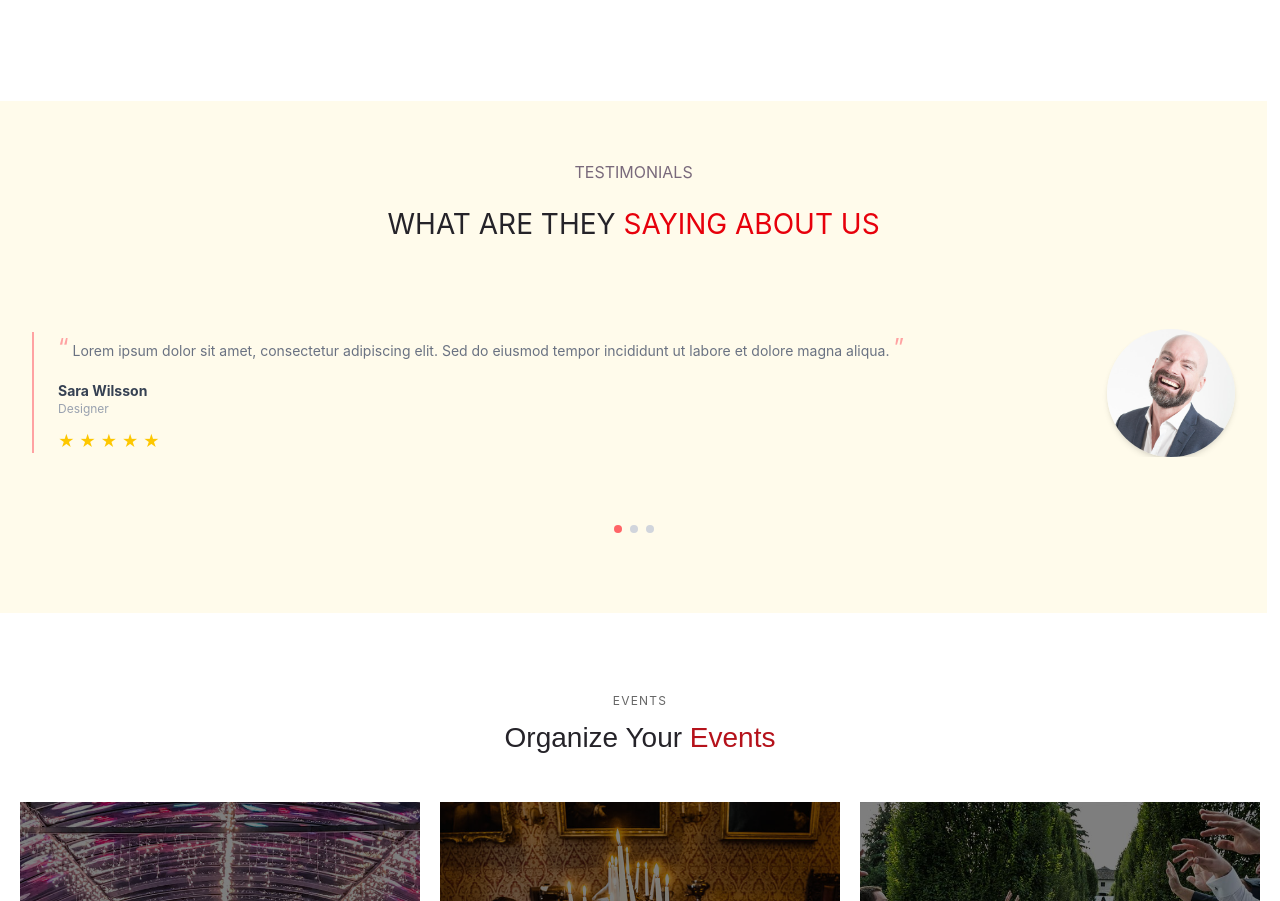
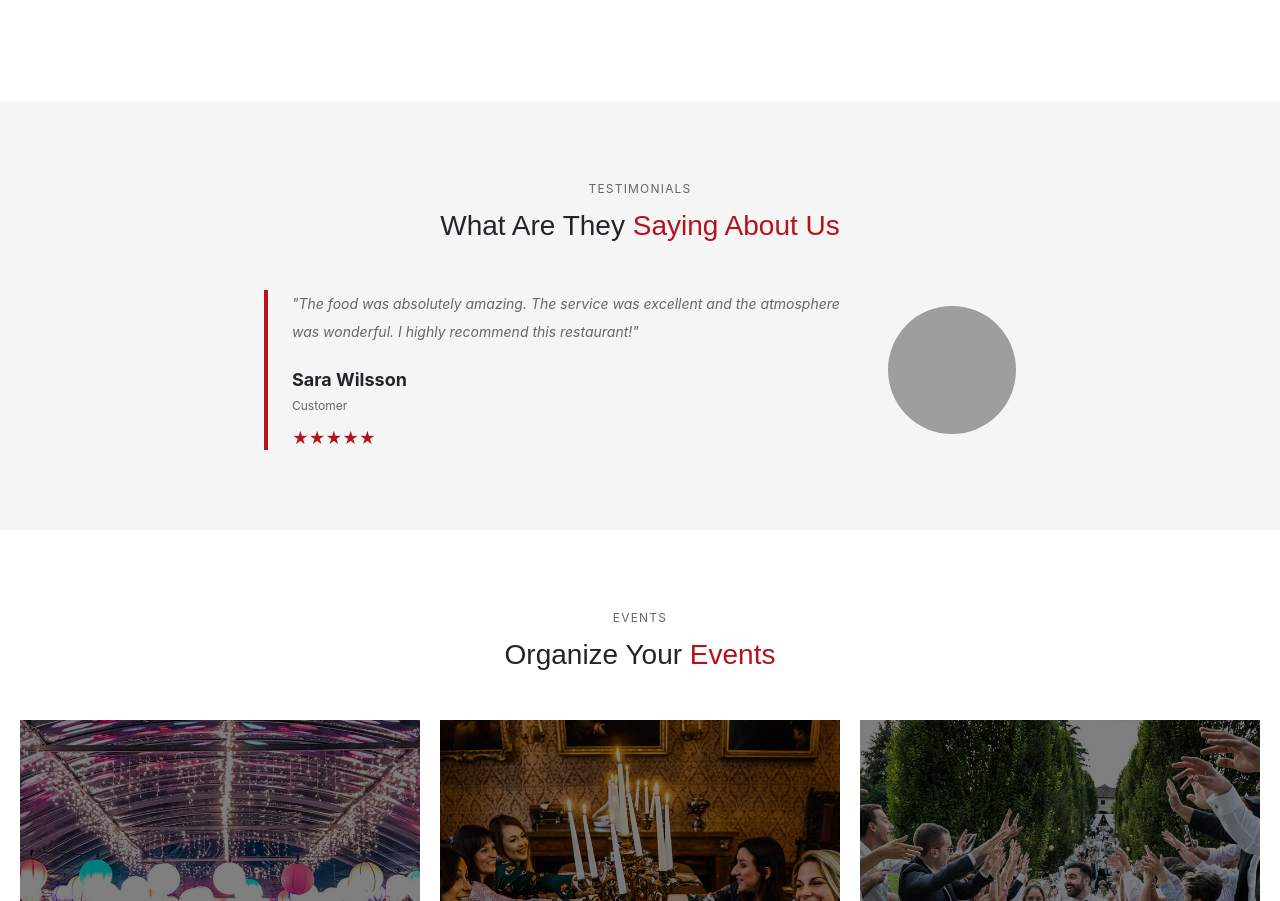
Before and after one commit to SaadZakraoui/saad.zakraoui, a website: page index.html in a window 1280 px wide. Shown: the part 4288-5189 px from the top of the page. Drawn offline with Linux system fonts and the light colour scheme; grey boxes are pictures that could not be loaded.

Commit message:
add section 6

```diff
--- a/index.html
+++ b/index.html
@@ -276,7 +276,8 @@
             </div>
             <div class=" w-[30vw] h-[17vh] flex flex-row justify-around self-center items-center font-sans text-2xl  ">
                <a href="" class=" underline decoration-red-500 underline-offset-8">Starters</a>
-          <a href="" class=" underline decoration-mauve-400 hover:decoration-red-500 underline-offset-8">Breakfast</a>
+               <a href=""
+                  class=" underline decoration-mauve-400 hover:decoration-red-500 underline-offset-8">Breakfast</a>
                <a href="" class=" underline decoration-mauve-400 hover:decoration-red-500 underline-offset-8">Lunch</a>
                <a href="" class=" underline decoration-mauve-400 hover:decoration-red-500 underline-offset-8">Dinner</a>
             </div>
@@ -285,21 +286,21 @@
                <h1 class="flex font-amatic font-normal text-5xl text-red-500 pb-7">STARTERS</h1>
             </div>
             <div class="w-[99vw] h-[120vh] pt-3 flex flex-col justify-between">
-         <div  id="section1" class="w-[98vw] h-[50vh] flex flex-row justify-around">
+               <div id="section1" class="w-[98vw] h-[50vh] flex flex-row justify-around">
                   <div class="w-[20vw] h-[50vh] flex flex-col justify-center items-center gap-2.5 ">
-        <img class="w-[20vw] h-[40vh]"  src="/public/images/hero-img.png" alt="">
+                     <img class="w-[20vw] h-[40vh]" src="/public/images/hero-img.png" alt="">
                      <h1 class="text-2xl font-sans">Magnam Tiste</h1>
                      <p class=" font-medium text-mauve-500">bnin,ladid,wa3er,chahiy,na3na3,diftar</p>
                      <h2 class="font-bold text-3xl text-red-600">$5.95</h2>
                   </div>
                   <div class="w-[20vw] h-[50vh] flex flex-col justify-center items-center gap-2.5 ">
-        <img class="w-[20vw] h-[40vh]"  src="/public/images/menu/menu-item-2.png" alt="">
+                     <img class="w-[20vw] h-[40vh]" src="/public/images/menu/menu-item-2.png" alt="">
                      <h1 class="text-2xl font-sans">Aut luia</h1>
                      <p class=" font-medium text-mauve-500">bnin,ladid,wa3er,chahiy,na3na3,diftar</p>
                      <h2 class="font-bold text-3xl text-red-600">$14.95</h2>
                   </div>
                   <div class="w-[20vw] h-[50vh] flex flex-col justify-center items-center gap-2.5 ">
-        <img class="w-[20vw] h-[40vh]"  src="/public/images/menu/menu-item-3.png" alt="">
+                     <img class="w-[20vw] h-[40vh]" src="/public/images/menu/menu-item-3.png" alt="">
                      <h1 class="text-2xl font-sans">Est Eligendi</h1>
                      <p class=" font-medium text-mauve-500">bnin,ladid,wa3er,chahiy,na3na3,diftar</p>
                      <h2 class="font-bold text-3xl text-red-600">$8.95</h2>
@@ -309,19 +310,19 @@
                <div id="section2" class="w-[98vw] h-[50vh] flex flex-row justify-around ">
 
                   <div class="w-[20vw] h-[50vh] flex flex-col justify-center items-center gap-2.5 ">
-        <img class="w-[20vw] h-[40vh]"  src="/public/images/menu/menu-item-4.png" alt="">
+                     <img class="w-[20vw] h-[40vh]" src="/public/images/menu/menu-item-4.png" alt="">
                      <h1 class="text-2xl font-sans">Eos Luisbusdam</h1>
                      <p class=" font-medium text-mauve-500">bnin,ladid,wa3er,chahiy,na3na3,diftar</p>
                      <h2 class="font-bold text-3xl text-red-600">$12.95</h2>
                   </div>
                   <div class="w-[20vw] h-[50vh] flex flex-col justify-center items-center gap-2.5 ">
-        <img class="w-[20vw] h-[40vh]"  src="/public/images/menu/menu-item-5.png" alt="">
+                     <img class="w-[20vw] h-[40vh]" src="/public/images/menu/menu-item-5.png" alt="">
                      <h1 class="text-2xl font-sans">t9alia</h1>
                      <p class=" font-medium text-mauve-500">bnin,ladid,wa3er,chahiy,na3na3,diftar</p>
                      <h2 class="font-bold text-3xl text-red-600">$12.95</h2>
                   </div>
                   <div class="w-[20vw] h-[50vh] flex flex-col justify-center items-center gap-2.5 ">
-        <img class="w-[20vw] h-[40vh]"  src="/public/images/menu/menu-item-6.png" alt="">
+                     <img class="w-[20vw] h-[40vh]" src="/public/images/menu/menu-item-6.png" alt="">
                      <h1 class="text-2xl font-sans">khobayza</h1>
                      <p class=" font-medium text-mauve-500">bnin,ladid,wa3er,chahiy,na3na3,diftar</p>
                      <h2 class="font-bold text-3xl text-red-600">$9.95</h2>
@@ -331,105 +332,43 @@
 
          </section>
          <section id="taha" id="reviews">
+            <section class="bg-light py-16 md:py-20">
+               <div class="max-w-5xl mx-auto px-5">
+                  <div class="text-center mb-12">
+                     <p class="text-xs text-body uppercase tracking-widest">
+                        Testimonials
+                     </p>
+                     <h2 class="text-3xl font-heading mt-3">
+                        What Are They <span class="text-primary">Saying About Us</span>
+                     </h2>
+                  </div>
+                  <div class="flex flex-col md:flex-row items-center justify-center gap-8 md:gap-12">
+                     <div class="border-l-4 border-primary pl-6 max-w-xl">
+                        <p class="text-sm text-body italic leading-7">
+                           "The food was absolutely amazing. The service
+                           was excellent and the atmosphere was wonderful.
+                           I highly recommend this restaurant!"
+                        </p>
+                        <h3 class="text-lg font-bold mt-5">
+                           Sara Wilsson
+                        </h3>
+                        <p class="text-xs text-body mt-1">
+                           Customer
+                        </p>
+                        <div class="text-primary mt-3">
+                           ★★★★★
+                        </div>
+                     </div>
+                     <img src="https://images.unsplash.com/photo-1534528741775-53994a69daeb?w=400" alt="Customer"
+                        class="w-32 h-32 rounded-full object-cover">
+                  </div>
+               </div>
             </section>
-   <section class=" w-[99vw] h-[64vh] bg-amber-50 flex flex-col items-center gap-7">
-           <div class="w-[40vw] h-[25vh] flex flex-col justify-center items-center gap-6">
-            <h2 class=" text-mauve-500 ">TESTIMONIALS</h2>
-            <h1 class="text-3xl font-amatic">WHAT ARE THEY <span class="text-red-600">SAYING ABOUT US</span></h1>
-           </div>
-        <div class="overflow-hidden">
-
-                <div class="carousel-track flex w-[200%]">
-
-                    <div class="flex  w-1/2 shrink-0 items-center justify-around px-8">
-
-                        <div class="flex-1 border-l-2 border-red-300 pl-6">
-                            <p class="text-sm text-gray-500 leading-7 mb-4">
-                                <span class="text-red-300 text-2xl">“</span>
-                                Lorem ipsum dolor sit amet, consectetur adipiscing elit. Sed do eiusmod tempor incididunt ut labore et dolore magna aliqua.
-                                <span class="text-red-300 text-2xl">”</span>
-                            </p>
-                            <h3 class="text-sm font-bold text-gray-700">Sara Wilsson</h3>
-                            <p class="text-xs text-gray-400 mb-3">Designer</p>
-                            <div class="text-yellow-400">★ ★ ★ ★ ★</div>
-                        </div>
-
-                        <img src="/public/images/testimonials/testimonials-1.jpg"
-                            class="w-32 h-32 rounded-full object-cover shadow-md ml-8" alt="Sara">
-
-                    </div>
-
-                    <div class="flex w-1/2 shrink-0 items-center justify-around px-8">
-
-                        <div class="flex-1 border-l-2 border-red-300 pl-6">
-                            <p class="text-sm text-gray-500 leading-7 mb-4">
-                                <span class="text-red-300 text-2xl">“</span>
-                               Lorem ipsum dolor sit amet consectetur adipisicing elit. Nisi corporis error quos.
-                                <span class="text-red-300 text-2xl">”</span>
-                            </p>
-                            <h3 class="text-sm font-bold text-gray-700">John Larson</h3>
-                            <p class="text-xs text-gray-400 mb-3">Entrepreneur</p>
-                            <div class="text-yellow-400">★ ★ ★ ★ ★</div>
-                        </div>
-
-                        <img src="/public/images/testimonials/testimonials-2.jpg"
-                            class="w-32 h-32 rounded-full object-cover shadow-md ml-8" alt="John">
-
-                    </div>
-
-                    <div class="flex w-1/2 shrink-0 items-center justify-around px-8">
-
-                        <div class="flex-1 border-l-2 border-red-300 pl-6">
-                            <p class="text-sm text-gray-500 leading-7 mb-4">
-                                <span class="text-red-300 text-2xl">“</span>
-                                Lorem ipsum dolor sit amet, consectetur adipiscing elit. Sed do eiusmod tempor incididunt ut labore et dolore magna aliqua.
-                                <span class="text-red-300 text-2xl">”</span>
-                            </p>
-                            <h3 class="text-sm font-bold text-gray-700">Sara Wilsson</h3>
-                            <p class="text-xs text-gray-400 mb-3">Designer</p>
-                            <div class="text-yellow-400">★ ★ ★ ★ ★</div>
-                        </div>
-
-                        <img src="/public/images/testimonials/testimonials-3.jpg"
-                            class="w-32 h-32 rounded-full object-cover shadow-md ml-8" alt="Sara">
-
-                    </div>
-
-                    <div class="flex w-1/2 shrink-0 items-center justify-around px-8">
-
-                        <div class="flex-1 border-l-2 border-red-300 pl-6">
-                            <p class="text-sm text-gray-500 leading-7 mb-4">
-                                <span class="text-red-300 text-2xl">“</span>
-                               Lorem, ipsum dolor sit amet consectetur adipisicing elit. Tempore nihil quam non libero consequatur.
-                                <span class="text-red-300 text-2xl">”</span>
-                            </p>
-                            <h3 class="text-sm font-bold text-gray-700">John Larson</h3>
-                            <p class="text-xs text-gray-400 mb-3">Entrepreneur</p>
-                            <div class="text-yellow-400">★ ★ ★ ★ ★</div>
-                        </div>
-
-                        <img src="/public/images/testimonials/testimonials-4.jpg"
-                            class="w-32 h-32 rounded-full object-cover shadow-md ml-8" alt="John">
-
-                    </div>
-
-                </div>
-
-            </div>
-
-            <div class="flex justify-center gap-2 mt-10">
-                <span class="w-2 h-2 rounded-full bg-red-400"></span>
-                <span class="w-2 h-2 rounded-full bg-gray-300"></span>
-                <span class="w-2 h-2 rounded-full bg-gray-300"></span>
-            </div>
-
-        </div>
-
 
          </section>
       </section>
       <section id="saad">
-         <section id="events" class="py-16 md:py-20">
+         <section id="taha" class="py-16 md:py-20">
             <div class="max-w-7xl mx-auto px-5">
                <div class="text-center mb-12">
                   <p class="text-xs text-body uppercase tracking-widest">
@@ -565,14 +504,14 @@
                   </h2>
                </div>
                <div class="grid grid-cols-2 sm:grid-cols-3 lg:grid-cols-5 gap-3">
-                  <img src="/public/images/gallery/gallery-1.jpg"
-                     class="w-full h-36 sm:h-44 object-cover" alt="Gallery Food">
-                  <img src="/public/images/gallery/gallery-2.jpg"
-                     class="w-full h-36 sm:h-44 object-cover" alt="Gallery Restaurant">
+                  <img src="/public/images/gallery/gallery-1.jpg" class="w-full h-36 sm:h-44 object-cover"
+                     alt="Gallery Food">
+                  <img src="/public/images/gallery/gallery-2.jpg" class="w-full h-36 sm:h-44 object-cover"
+                     alt="Gallery Restaurant">
                   <img src="/public/images/gallery/gallery-3.jpg"
                      class="w-full h-36 sm:h-44 object-cover border-4 border-primary" alt="Gallery Salad">
-                  <img src="/public/images/gallery/gallery-4.jpg"
-                     class="w-full h-36 sm:h-44 object-cover" alt="Gallery Meal">
+                  <img src="/public/images/gallery/gallery-4.jpg" class="w-full h-36 sm:h-44 object-cover"
+                     alt="Gallery Meal">
                   <img src="/public/images/gallery/gallery-5.jpg"
                      class="w-full h-36 sm:h-44 object-cover col-span-2 sm:col-span-1" alt="Gallery Dish">
                </div>
```
Also changed, not shown: public/css/output.css. Lines whose indentation alone changed are shown as unchanged.
